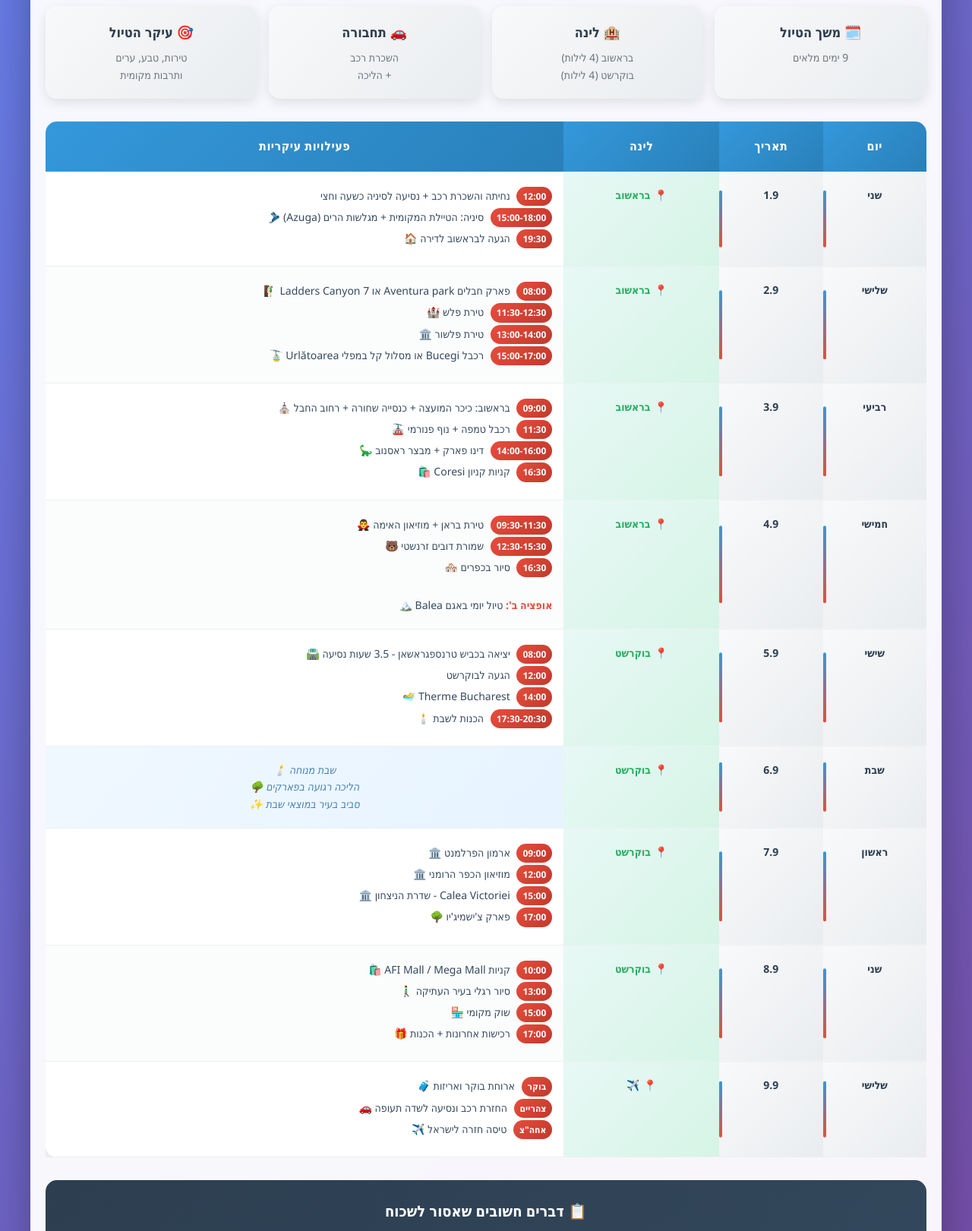
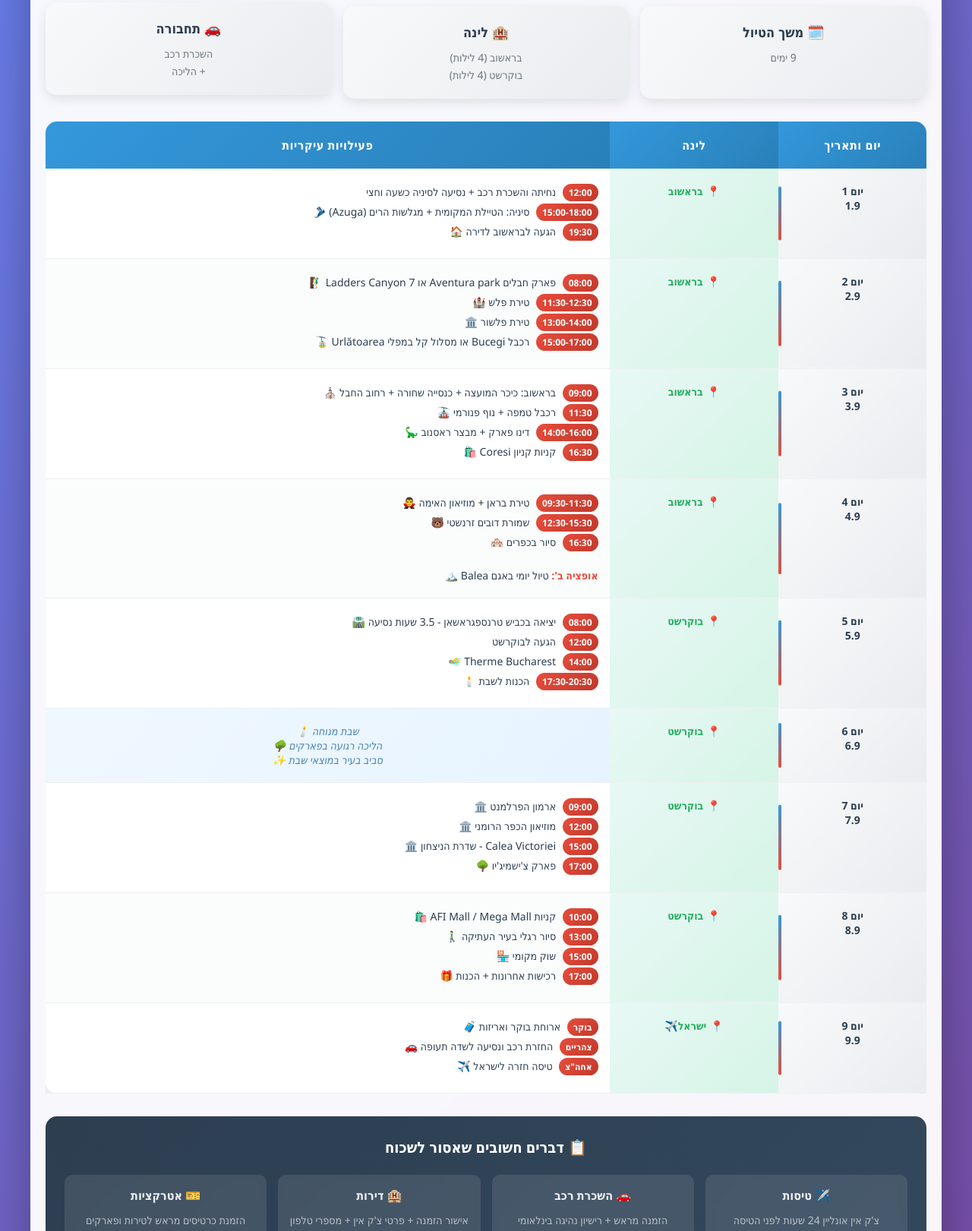
Before and after one commit to EyalNaaman1/-, a plain HTML site: page index.html in a window 1280 px wide. Shown: the part 188-1809 px from the top of the page at 76% size. Drawn offline with Linux system fonts and the light colour scheme.

Commit message:
Add files via upload

```diff
--- a/index.html
+++ b/index.html
@@ -1,6 +1,4 @@
-<!DOCTYPE html>
-<html lang="he" dir="rtl">
-<head>
+<html lang="he" dir="rtl"><head>
     <meta charset="UTF-8">
     <meta name="viewport" content="width=device-width, initial-scale=1.0">
     <title>מסלול רומניה - ספטמבר 2025</title>
@@ -105,7 +103,7 @@
 
         .schedule-table {
             width: 100%;
-            min-width: 800px;
+            min-width: 600px;
             border-collapse: collapse;
             background: white;
             border-radius: 15px;
@@ -171,8 +169,9 @@
         }
 
         .activities-cell {
-            color: #34495e;
+            color: #2c3e50;
             max-width: 400px;
+            font-weight: 500;
         }
 
         .time {
@@ -252,7 +251,7 @@
         }
 
         /* Mobile Improvements */
-        @media (max-width: 768px) {
+            @media (max-width: 768px) {
             .container {
                 padding: 15px;
                 margin: 5px;
@@ -265,13 +264,18 @@
             }
 
             .schedule-table {
-                min-width: 600px;
+                min-width: 500px;
             }
 
             .schedule-table th,
             .schedule-table td {
                 padding: 12px 8px;
-                font-size: 13px;
+                font-size: 14px;
+            }
+
+            .activities-cell {
+                color: #1a252f;
+                font-weight: 600;
             }
 
             .info-card {
@@ -283,15 +287,20 @@
             }
         }
 
-        @media (max-width: 480px) {
+            @media (max-width: 480px) {
             .schedule-table {
-                min-width: 500px;
+                min-width: 450px;
             }
 
             .schedule-table th,
             .schedule-table td {
                 padding: 10px 6px;
-                font-size: 12px;
+                font-size: 13px;
+            }
+
+            .activities-cell {
+                color: #1a252f;
+                font-weight: 600;
             }
 
             .time {
@@ -300,8 +309,7 @@
             }
 
             .highlight {
-                padding: 3px 6px;
-                font-size: 12px;
+                font-size: 13px;
             }
         }
 
@@ -376,36 +384,31 @@
         <div class="trip-info">
             <div class="info-card">
                 <h3>🗓️ משך הטיול</h3>
-                <p>9 ימים מלאים</p>
+                <p>9 ימים </p>
             </div>
             <div class="info-card">
                 <h3>🏨 לינה</h3>
                 <p>בראשוב (4 לילות)<br>בוקרשט (4 לילות)</p>
             </div>
-            <div class="info-card">
+            <div class="info-card" style="transform: translateY(-5px);">
                 <h3>🚗 תחבורה</h3>
                 <p>השכרת רכב<br>+ הליכה</p>
             </div>
-            <div class="info-card">
-                <h3>🎯 עיקר הטיול</h3>
-                <p>טירות, טבע, ערים<br>ותרבות מקומית</p>
-            </div>
+
         </div>
 
         <div class="schedule-container">
             <table class="schedule-table">
                 <thead>
                     <tr>
-                        <th>יום</th>
-                        <th>תאריך</th>
+                        <th>יום ותאריך</th>
                         <th>לינה</th>
                         <th>פעילויות עיקריות</th>
                     </tr>
                 </thead>
                 <tbody>
-                    <tr>
-                        <td class="day-cell">שני</td>
-                        <td class="day-cell">1.9</td>
+                    <tr style="opacity: 1; transform: scale(1); transition: opacity 0.6s, transform 0.6s; z-index: auto;">
+                        <td class="day-cell">יום 1<br>1.9</td>
                         <td class="location-cell">בראשוב</td>
                         <td class="activities-cell">
                             <span class="time">12:00</span> נחיתה והשכרת רכב + נסיעה לסיניה כשעה וחצי<br>
@@ -414,21 +417,19 @@
                         </td>
                     </tr>
 
-                    <tr>
-                        <td class="day-cell">שלישי</td>
-                        <td class="day-cell">2.9</td>
+                    <tr style="opacity: 1; transform: translateY(0px); transition: opacity 0.6s 0.1s, transform 0.6s 0.1s; z-index: auto;">
+                        <td class="day-cell">יום 2<br>2.9</td>
                         <td class="location-cell">בראשוב</td>
                         <td class="activities-cell">
-                            <span class="time">08:00</span> פארק חבלים Aventura park או 7 Ladders Canyon 🧗‍♂️<br>
+                            <span class="time">08:00</span> פארק חבלים Aventura park או 7 Ladders Canyon 🧗&zwj;♂️<br>
                             <span class="time">11:30-12:30</span> טירת פלש 🏰<br>
                             <span class="time">13:00-14:00</span> טירת פלשור 🏛️<br>
                             <span class="time">15:00-17:00</span> רכבל Bucegi או מסלול קל במפלי Urlătoarea 🚡
                         </td>
                     </tr>
 
-                    <tr>
-                        <td class="day-cell">רביעי</td>
-                        <td class="day-cell">3.9</td>
+                    <tr style="opacity: 1; transform: translateY(0px); transition: opacity 0.6s 0.2s, transform 0.6s 0.2s; z-index: auto;">
+                        <td class="day-cell">יום 3<br>3.9</td>
                         <td class="location-cell">בראשוב</td>
                         <td class="activities-cell">
                             <span class="time">09:00</span> בראשוב: כיכר המועצה + כנסייה שחורה + רחוב החבל ⛪<br>
@@ -438,33 +439,30 @@
                         </td>
                     </tr>
 
-                    <tr>
-                        <td class="day-cell">חמישי</td>
-                        <td class="day-cell">4.9</td>
+                    <tr style="opacity: 1; transform: translateY(0px); transition: opacity 0.6s 0.3s, transform 0.6s 0.3s; z-index: auto;">
+                        <td class="day-cell">יום 4<br>4.9</td>
                         <td class="location-cell">בראשוב</td>
                         <td class="activities-cell">
-                            <span class="time">09:30-11:30</span> טירת בראן + מוזיאון האימה 🧛‍♂️<br>
+                            <span class="time">09:30-11:30</span> טירת בראן + מוזיאון האימה 🧛&zwj;♂️<br>
                             <span class="time">12:30-15:30</span> שמורת דובים זרנשטי 🐻<br>
                             <span class="time">16:30</span> סיור בכפרים 🏘️<br>
                             <br><span class="highlight">אופציה ב':</span> טיול יומי באגם Balea 🏔️
                         </td>
                     </tr>
 
-                    <tr>
-                        <td class="day-cell">שישי</td>
-                        <td class="day-cell">5.9</td>
+                    <tr style="opacity: 1; transform: translateY(0px); transition: opacity 0.6s 0.4s, transform 0.6s 0.4s; z-index: auto;">
+                        <td class="day-cell">יום 5<br>5.9</td>
                         <td class="location-cell">בוקרשט</td>
                         <td class="activities-cell">
                             <span class="time">08:00</span> יציאה בכביש טרנספגראשאן - 3.5 שעות נסיעה 🛣️<br>
                             <span class="time">12:00</span> הגעה לבוקרשט<br>
-                            <span class="time">14:00</span> Therme Bucharest 🏊‍♂️<br>
+                            <span class="time">14:00</span> Therme Bucharest 🏊&zwj;♂️<br>
                             <span class="time">17:30-20:30</span> הכנות לשבת 🕯️
                         </td>
                     </tr>
 
-                    <tr>
-                        <td class="day-cell">שבת</td>
-                        <td class="day-cell">6.9</td>
+                    <tr style="opacity: 1; transform: translateY(0px); transition: opacity 0.6s 0.5s, transform 0.6s 0.5s; z-index: auto;">
+                        <td class="day-cell">יום 6<br>6.9</td>
                         <td class="location-cell">בוקרשט</td>
                         <td class="rest-day">
                             שבת מנוחה 🕯️<br>
@@ -473,9 +471,8 @@
                         </td>
                     </tr>
 
-                    <tr>
-                        <td class="day-cell">ראשון</td>
-                        <td class="day-cell">7.9</td>
+                    <tr style="opacity: 1; transform: scale(1); transition: opacity 0.6s 0.6s, transform 0.6s 0.6s; z-index: auto;">
+                        <td class="day-cell">יום 7<br>7.9</td>
                         <td class="location-cell">בוקרשט</td>
                         <td class="activities-cell">
                             <span class="time">09:00</span> ארמון הפרלמנט 🏛️<br>
@@ -485,22 +482,21 @@
                         </td>
                     </tr>
 
-                    <tr>
-                        <td class="day-cell">שני</td>
-                        <td class="day-cell">8.9</td>
+                    <tr style="opacity: 1; transform: scale(1); transition: opacity 0.6s 0.7s, transform 0.6s 0.7s; z-index: auto;">
+                        <td class="day-cell">יום 8<br>8.9</td>
                         <td class="location-cell">בוקרשט</td>
                         <td class="activities-cell">
                             <span class="time">10:00</span> קניות AFI Mall / Mega Mall 🛍️<br>
-                            <span class="time">13:00</span> סיור רגלי בעיר העתיקה 🚶‍♂️<br>
+                            <span class="time">13:00</span> סיור רגלי בעיר העתיקה 🚶&zwj;♂️<br>
                             <span class="time">15:00</span> שוק מקומי 🏪<br>
                             <span class="time">17:00</span> רכישות אחרונות + הכנות 🎁
                         </td>
                     </tr>
 
-                    <tr>
-                        <td class="day-cell">שלישי</td>
-                        <td class="day-cell">9.9</td>
-                        <td class="location-cell">✈️</td>
+                    <tr style="opacity: 1; transform: scale(1); transition: opacity 0.6s 0.8s, transform 0.6s 0.8s; z-index: auto;">
+
+                        <td class="day-cell">יום 9<br>9.9</td>
+                        <td class="location-cell">ישראל✈️</td>
                         <td class="activities-cell">
                             <span class="time">בוקר</span> ארוחת בוקר ואריזות 🧳<br>
                             <span class="time">צהריים</span> החזרת רכב ונסיעה לשדה תעופה 🚗<br>
@@ -520,7 +516,7 @@
                 </div>
                 <div class="tip-card">
                     <h4>🚗 השכרת רכב</h4>
-                    <p>הזמנה מראש + רישיון נהיגה בינלאומי + כרטיס אשראי</p>
+                    <p>הזמנה מראש + רישיון נהיגה בינלאומי </p>
                 </div>
                 <div class="tip-card">
                     <h4>🏨 דירות</h4>
@@ -606,5 +602,5 @@
             document.body.classList.remove('keyboard-navigation');
         });
     </script>
-</body>
-</html>
+
+</body></html>
```
